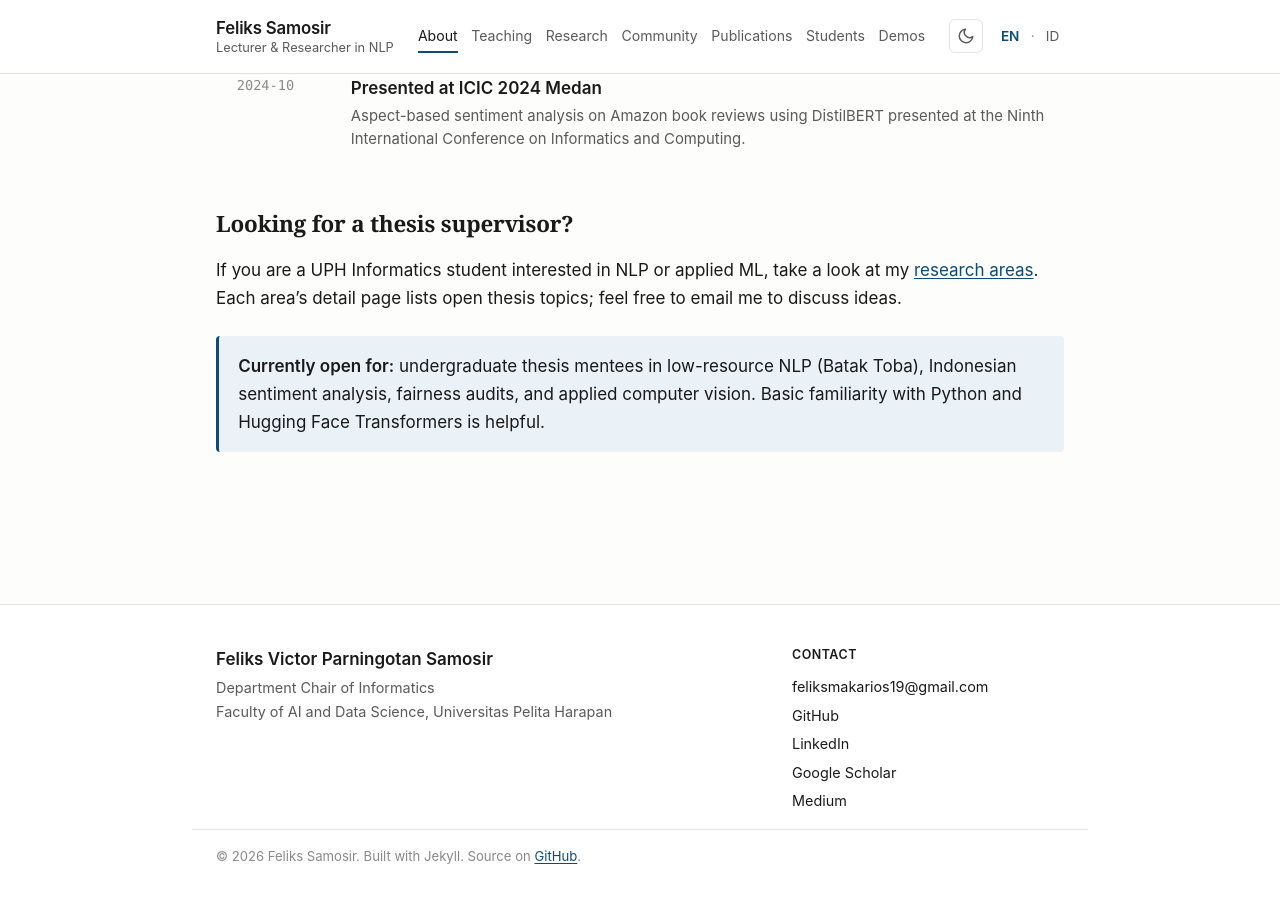
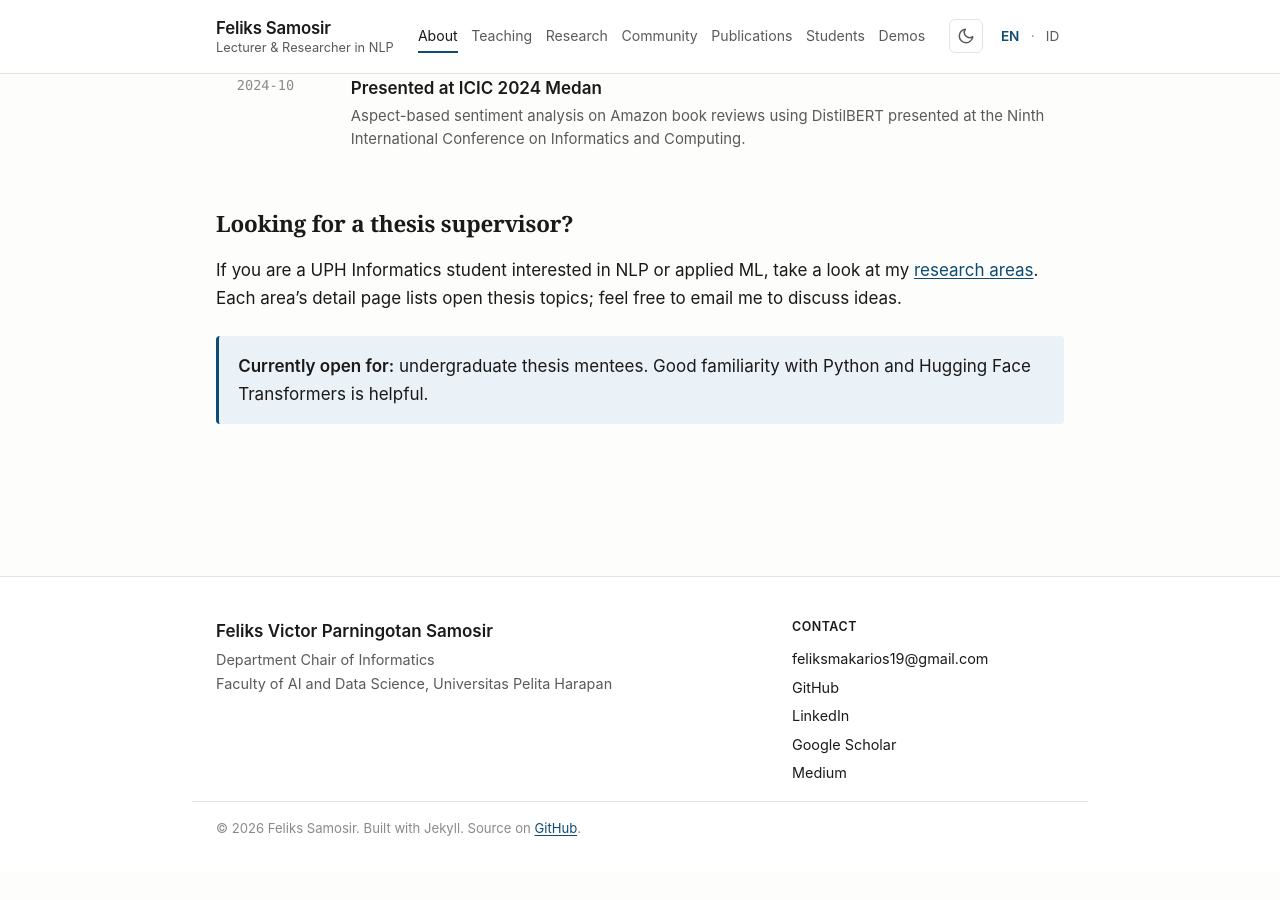
Before and after one commit to FeliksMakarios/feliksmakarios.github.io, a Jekyll site: the page built from en/index.md, in a window 1280 px wide and 900 px high, scrolled down 1321 px. Built offline with Jekyll 4.4.1, drawn with Linux system fonts in a browser that asks for light colours; after the commit the page ends 2193 px from its top, so only the background shows below that.

Commit message:
Revise thesis mentee requirements in index.md
Updated the description of currently open thesis mentee opportunities.

```diff
--- a/en/index.md
+++ b/en/index.md
@@ -61,7 +61,6 @@ If you are a UPH Informatics student interested in NLP or applied ML, take a loo
 Each area's detail page lists open thesis topics; feel free to email me to discuss ideas.
 
 <div class="callout">
-  <p><strong>Currently open for:</strong> undergraduate thesis mentees in low-resource NLP (Batak Toba),
-  Indonesian sentiment analysis, fairness audits, and applied computer vision. Basic familiarity with
+  <p><strong>Currently open for:</strong> undergraduate thesis mentees. Good familiarity with
   Python and Hugging Face Transformers is helpful.</p>
 </div>
```
